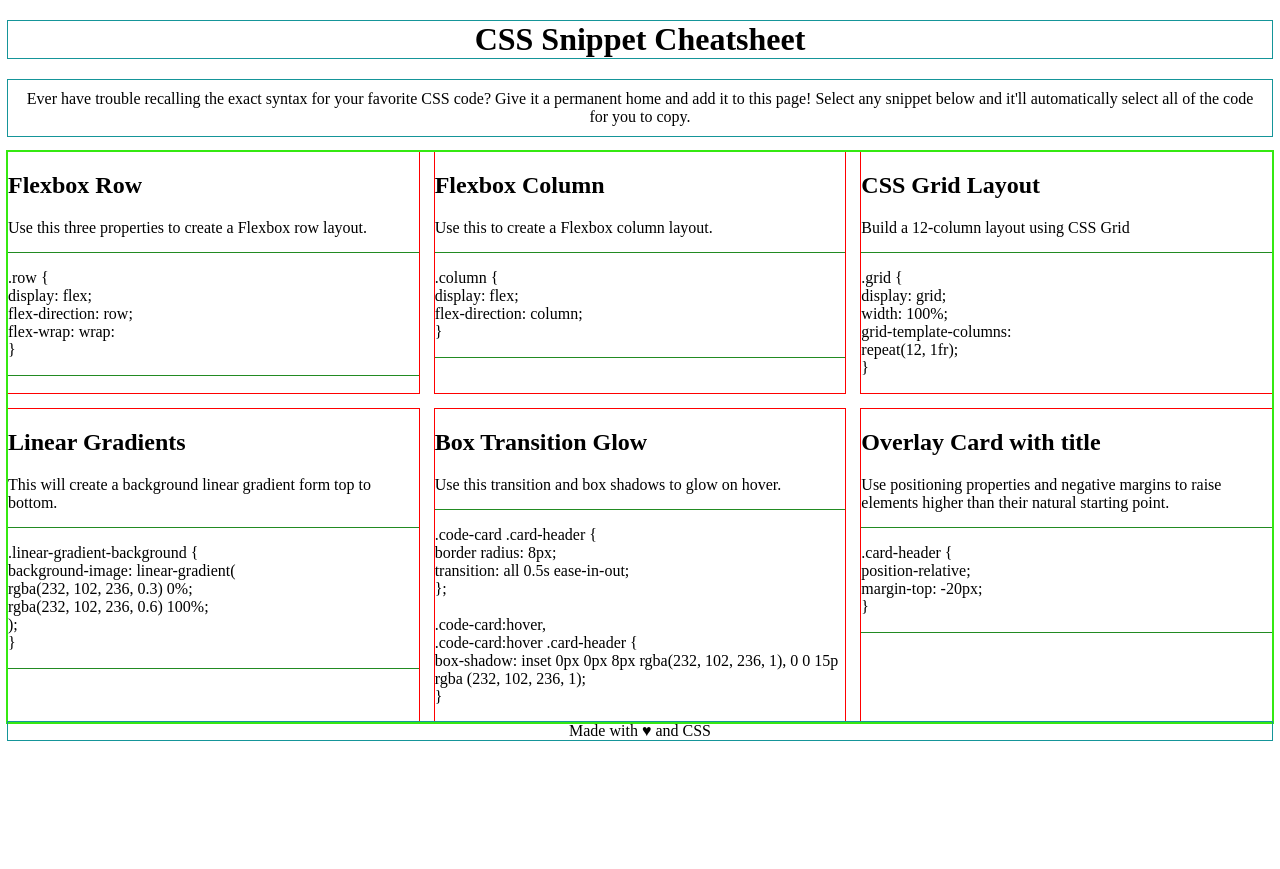
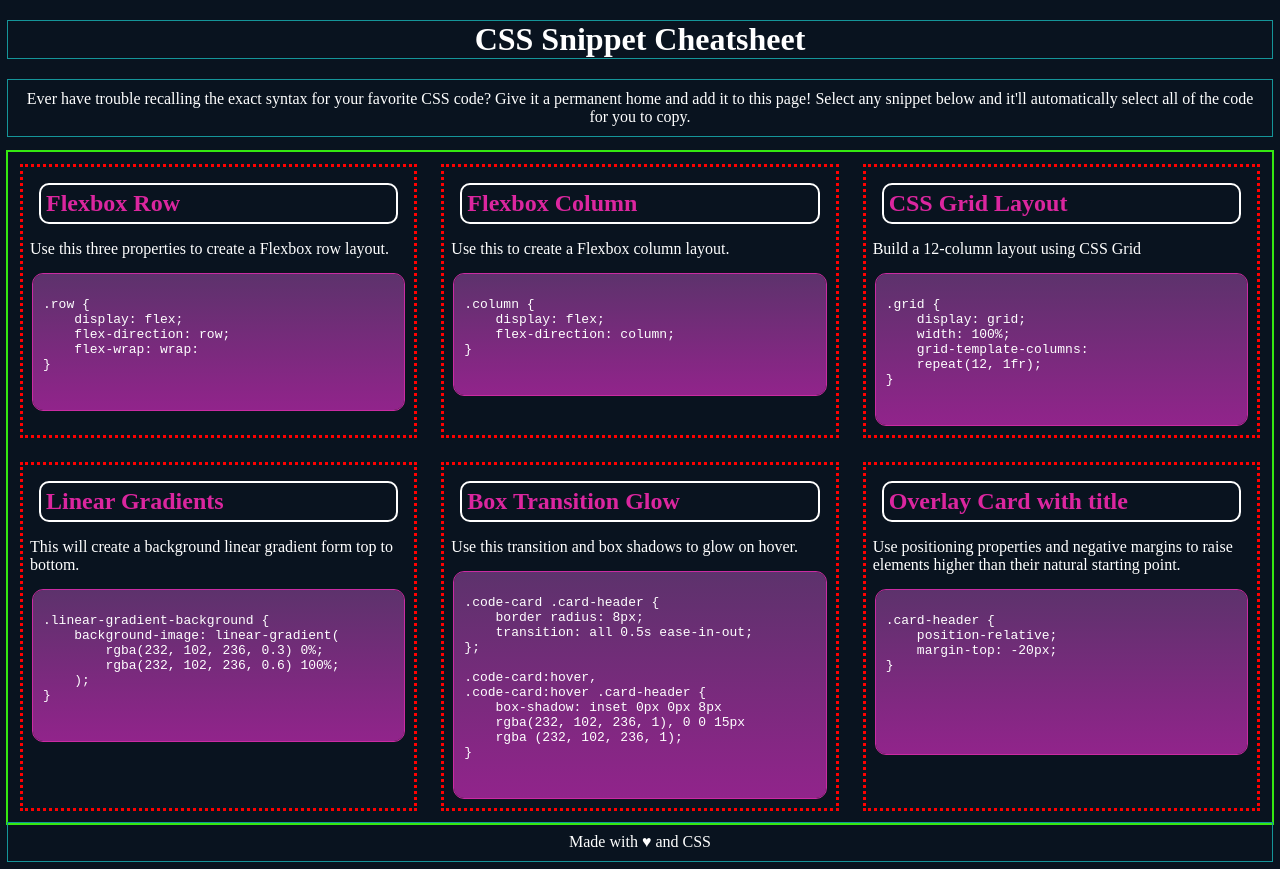
Before and after one commit to FabianSaldierna/mini02, a plain HTML site: page index.html in a window 1280 px wide. Before the commit the page ends 800 px from the top, so only its background shows below. Drawn offline with Linux system fonts and the light colour scheme.

Commit message:
modified titles

```diff
--- a/assets/css/style.css
+++ b/assets/css/style.css
@@ -1,6 +1,38 @@
+/* create custom CSS variables (also called custom properties) and apply them to the root of the page, making them accessible to all other CSS */
+:root {
+    /* declare a variable with `--` syntax */
+    --dark: #13293d;
+    --light: #fff;
+    --navlink-color: #b9c6ae;
+}
+
+body{
+    background-color: #09131f;
+    color: var(--light);
+}
+
 h1{
         outline: 1px solid #159599;
         text-align: center;
+}
+
+h2{
+    color:#db269f;
+    padding: 1px;
+    margin: 1px;
+}
+
+p{
+    padding-left: 7px;
+}
+.h2-titles{
+    display:flex;
+    margin: 1rem;
+    text-align: center;
+    border-style: solid;
+    border-width: 2px;
+    padding: 3px;
+    border-radius: 10px;
 }
 
 .intro-paragraph{
@@ -10,33 +42,40 @@ h1{
     flex-wrap: wrap;
     text-align: center;
 }
-/**
-.card-holder{
-    display: grid;
-    gap: 2rem;
-    padding: 1rem;
-    width: min(90%, 75rem);
-    grid-template-columns: 33% 33% 33%;
-    outline: 2px solid cyan;
-}
-**/
+
 .card-holder {
     display: grid;
-    gap: 1rem;
     grid-template-columns: 1fr 1fr 1fr;
     outline: 2px solid rgb(53, 233, 17);
 }
 
 .card{
-    outline: 1px solid red;
+    margin: 15px;
+    outline: 3px dotted red;
 }
 
 .code {
-   display:flex;
-    outline: 1px solid forestgreen;
+    padding: 10px;
+    margin: 10px;
+    display:flex;
+    outline: 1px solid rgb(202, 43, 162);
+    border-radius: 10px;
+    background-image: linear-gradient( to bottom,
+        rgba(232, 102, 236, 0.377) 0%,
+                rgba(236, 47, 211, 0.6) 100%
+            );
 }
 
 .footer {
     outline: 1px solid #159599;
+    padding-top: 10px;
+    padding-bottom: 10px;
     text-align: center;
 }
+
+.linear-gradient-background {
+    background-image: linear-gradient(
+        rgba(232, 102, 236, 0.3),
+        rgba(232, 102, 236, 0.3)
+    );
+}
--- a/index.html
+++ b/index.html
@@ -23,84 +23,85 @@
         <!-- Product Cards -->
         <div class="card-holder">
             <section class="card">
-                <header> <h2>Flexbox Row</h2></header>
+                <header class="h2-titles"> <h2>Flexbox Row</h2></header>
                     <p>Use this three properties to create a Flexbox row layout.</p>
                 <div class="code">
-                    <p>.row {
-                        <br>  display: flex;
-                        <br>  flex-direction: row;
-                        <br>  flex-wrap: wrap:
-                        <br>}
-                    </p>
+                    <pre>.row {
+    display: flex;
+    flex-direction: row;
+    flex-wrap: wrap:
+}
+                    </pre>
                 </div>
             </section>
 
             <section class="card">
-                <header><h2>Flexbox Column</h2></header>
+                <header class="h2-titles"><h2>Flexbox Column</h2></header>
                 <p>Use this to create a Flexbox column layout.</p>
                 <div class="code">
-                    <p>.column {
-                        <br>display: flex;
-                        <br>flex-direction: column;
-                        <br>}
-                    </p>
+                    <pre>.column {
+    display: flex;
+    flex-direction: column;
+}
+                    </pre>
                 </div>
             </section>
 
             <section class="card">
-                <header><h2>CSS Grid Layout</h2></header>
+                <header class="h2-titles"><h2>CSS Grid Layout</h2></header>
                 <p>Build a 12-column layout using CSS Grid</p>
                 <div class="code">
-                    <p>.grid {
-                        <br>  display: grid;
-                        <br>  width: 100%;
-                        <br>  grid-template-columns:
-                        <br>  repeat(12, 1fr);
-                        <br>}
-                    </p>
+                    <pre>.grid {
+    display: grid;
+    width: 100%;
+    grid-template-columns:
+    repeat(12, 1fr);
+}
+                    </pre>
                 </div>
             </section>
 
             <section class="card">
-                <header><h2>Linear Gradients</h2></header>
+                <header class="h2-titles"><h2>Linear Gradients</h2></header>
                 <p>This will create a background linear gradient form top to bottom.</p>
                 <div class="code">
-                    <p>.linear-gradient-background {
-                        <br> background-image: linear-gradient(
-                        <br> rgba(232, 102, 236, 0.3) 0%;
-                        <br> rgba(232, 102, 236, 0.6) 100%;
-                        <br> );
-                        <br>}
-                    </p>
+                    <pre>.linear-gradient-background {
+    background-image: linear-gradient(
+        rgba(232, 102, 236, 0.3) 0%;
+        rgba(232, 102, 236, 0.6) 100%;
+    );
+}
+                    </pre>
                 </div>
             </section>
 
             <section class="card">
-                <header><h2>Box Transition Glow</h2></header>
+                <header class="h2-titles"><h2>Box Transition Glow</h2></header>
                 <p>Use this transition and box shadows to glow on hover.</p>
                 <div class="code">
-                    <p>.code-card .card-header {
-                        <br> border radius: 8px;
-                        <br> transition: all 0.5s ease-in-out;
-                        <br>};
-                        <br>
-                        <br>.code-card:hover,
-                        <br>.code-card:hover .card-header {
-                        <br>  box-shadow: inset 0px 0px 8px rgba(232, 102, 236, 1), 0 0 15p
-                        <br>  rgba (232, 102, 236, 1);
-                        <br> }
-                    </p>
+                    <pre>.code-card .card-header {
+    border radius: 8px;
+    transition: all 0.5s ease-in-out;
+};
+
+.code-card:hover,
+.code-card:hover .card-header {
+    box-shadow: inset 0px 0px 8px
+    rgba(232, 102, 236, 1), 0 0 15px
+    rgba (232, 102, 236, 1);
+}
+                    </pre>
                 </div>
             </section>
 
             <section class="card">
-            <header><h2>Overlay Card with title</h2></header>
+            <header class="h2-titles"><h2>Overlay Card with title</h2></header>
             <p>Use positioning properties and negative margins to raise elements higher than their natural starting point.</p>
             <div class="code">
-                <p>.card-header {
-                    <br> position-relative;
-                    <br> margin-top: -20px;
-                    <br> }
+                <pre>.card-header {
+    position-relative;
+    margin-top: -20px;
+}
                 </p>
             </div>
             </section>
```
